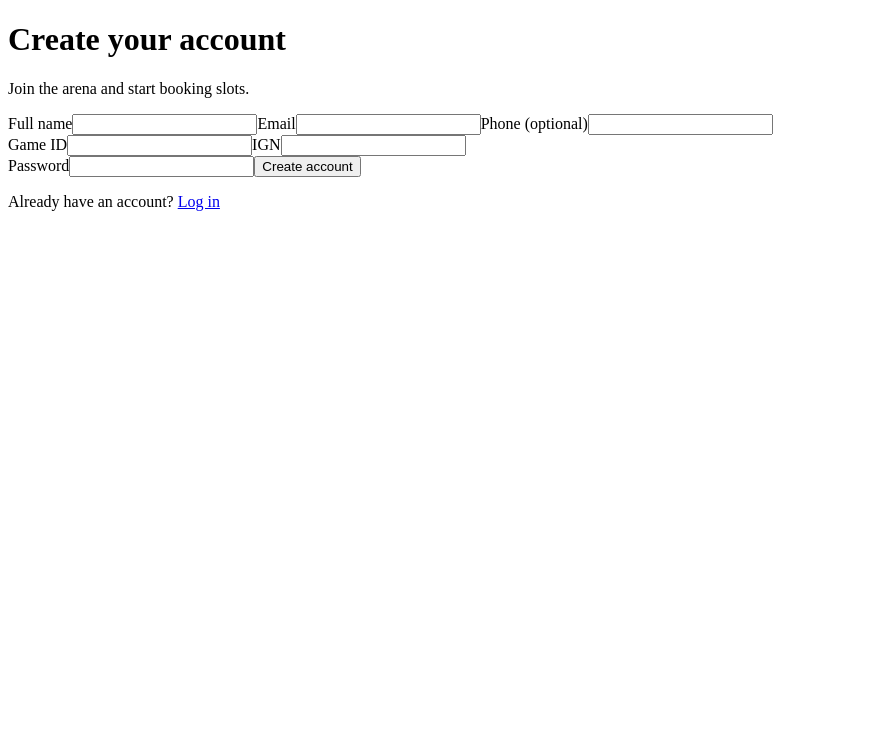
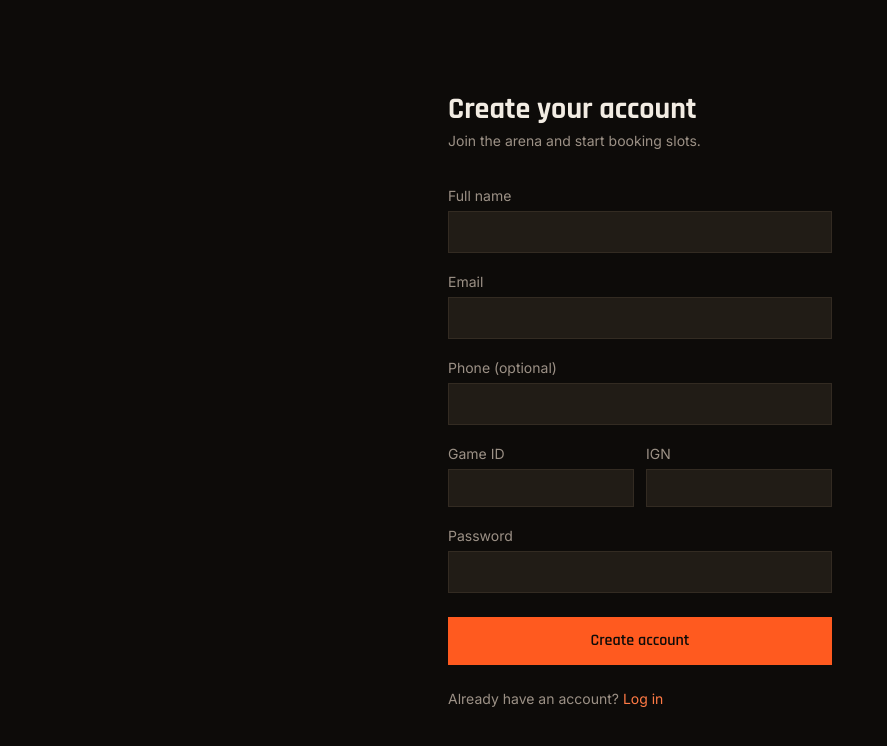
Before and after one commit to ranaba665-afk/ember-arena-frontend, a Next.js app: page /register in a window 1280 px wide. Shown: the top 746 px of the page, without its empty margins (0-887 px from the left). Built offline with nearby package versions, Linux system fonts and the light colour scheme; no server answers.

Commit message:
Create layout.jsx

```diff
--- /dev/null
+++ b/src/app/layout.jsx
@@ -0,0 +1,26 @@
+import { Rajdhani, Inter } from "next/font/google";
+import "./globals.css";
+
+const rajdhani = Rajdhani({
+  subsets: ["latin"],
+  weight: ["500", "600", "700"],
+  variable: "--font-rajdhani",
+});
+
+const inter = Inter({
+  subsets: ["latin"],
+  variable: "--font-inter",
+});
+
+export const metadata = {
+  title: "Ember Arena",
+  description: "Book your slot. Claim the arena.",
+};
+
+export default function RootLayout({ children }) {
+  return (
+    <html lang="en">
+      <body className={`${rajdhani.variable} ${inter.variable}`}>{children}</body>
+    </html>
+  );
+}
```
